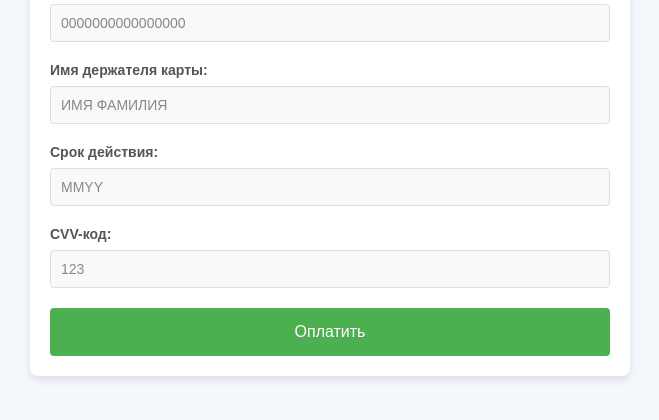
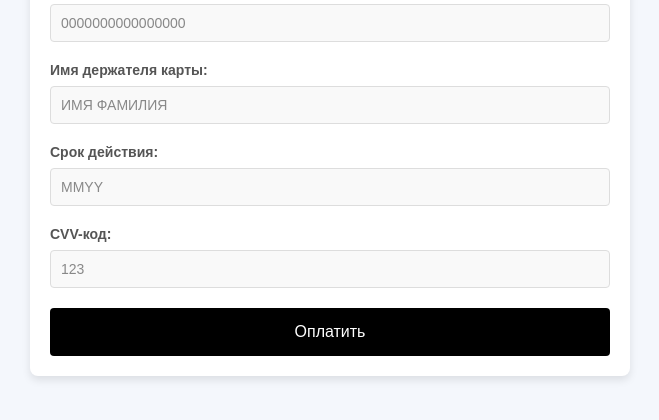
Before and after one commit to StemmiDI/academuiVokala, a PHP site: page /payment.php in a window 1280 px wide. Shown: the part 380-800 px from the top of the page, without its empty margins (310-969 px from the left). Run offline with PHP 8.4, Linux system fonts and the light colour scheme; the visitor is signed in with stand-in values (Sample User, id 1); data that the repository does not hold is empty.

Commit message:
поменяла цвет на кнопке

```diff
--- a/payment.php
+++ b/payment.php
@@ -121,7 +121,7 @@ VALUES (?, ?, ?, ?, ?, ?, ?, ?, NOW(), DATE_ADD(NOW(), INTERVAL 30 DAY))");
         }
 
         button {
-            background-color: #4CAF50;
+            background-color: rgb(0, 0, 0);
             color: white;
             border: none;
             padding: 15px;
@@ -133,7 +133,7 @@ VALUES (?, ?, ?, ?, ?, ?, ?, ?, NOW(), DATE_ADD(NOW(), INTERVAL 30 DAY))");
         }
 
         button:hover {
-            background-color: #45a049;
+            background-color: rgb(0, 0, 0);
         }
 
         /* Стили для попапа */
```
